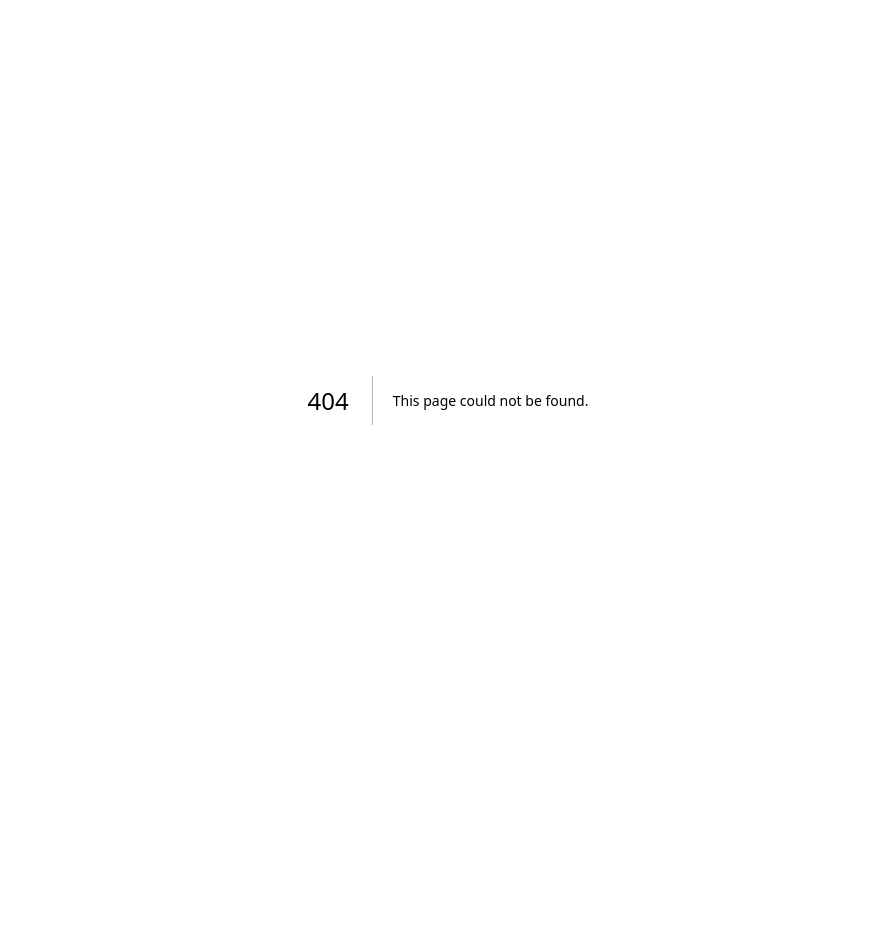
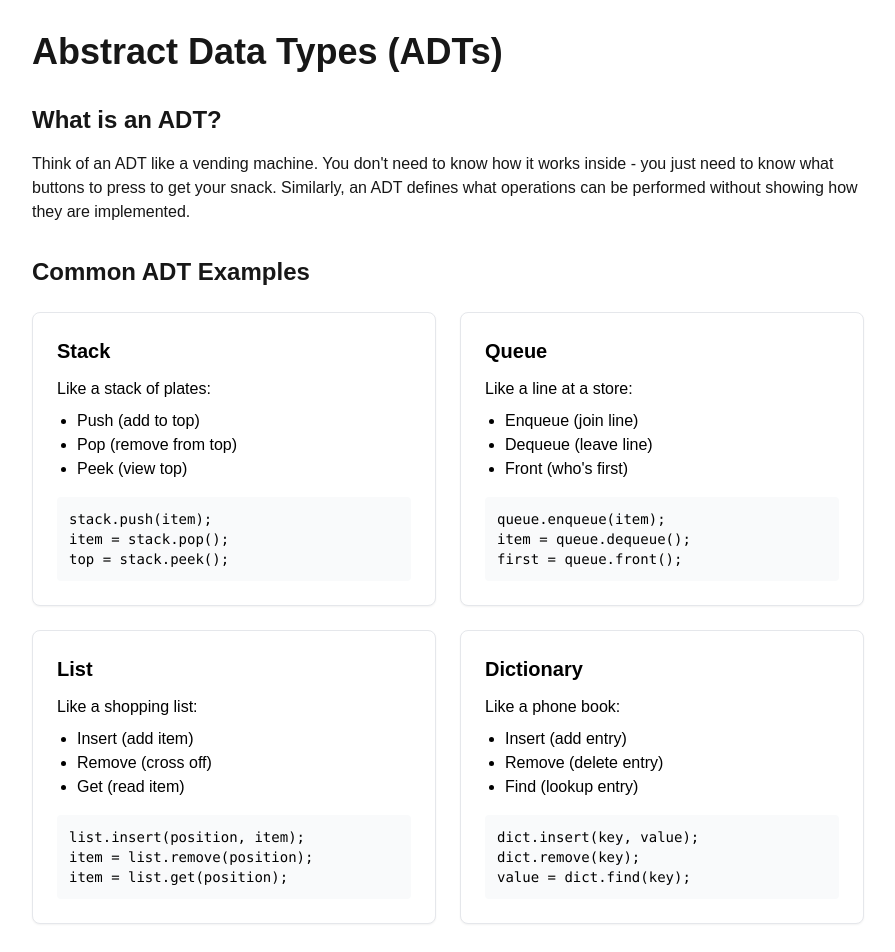
Before and after one commit to Evandabest/learnDS, a Next.js app: page /adt in a window 1280 px wide. Before the commit this address had no page. Shown: the top 952 px of the page, without its empty margins (192-1087 px from the left). Before the commit the page ends 800 px from the top, so only its background shows below. Built offline with nearby package versions, Linux system fonts and the light colour scheme.

Commit message:
feat: add webpage about abstract data types (adt)

```diff
--- /dev/null
+++ b/app/adt/page.tsx
@@ -0,0 +1,94 @@
+'use client';
+
+export default function ADTPage() {
+  return (
+    <div className="max-w-4xl mx-auto p-8">
+      <h1 className="text-4xl font-bold mb-8">Abstract Data Types (ADTs)</h1>
+
+      <section className="mb-8">
+        <h2 className="text-2xl font-semibold mb-4">What is an ADT?</h2>
+        <p className="mb-4">
+          Think of an ADT like a vending machine. You don't need to know how it works inside -
+          you just need to know what buttons to press to get your snack. Similarly, an ADT defines
+          what operations can be performed without showing how they are implemented.
+        </p>
+      </section>
+
+      <section className="mb-12">
+        <h2 className="text-2xl font-semibold mb-6">Common ADT Examples</h2>
+
+        <div className="grid grid-cols-1 md:grid-cols-2 gap-6">
+          <div className="border text-black rounded-lg p-6 bg-white shadow-sm">
+            <h3 className="text-xl font-bold mb-3">Stack</h3>
+            <p className="mb-2">Like a stack of plates:</p>
+            <ul className="list-disc pl-5 mb-4">
+              <li>Push (add to top)</li>
+              <li>Pop (remove from top)</li>
+              <li>Peek (view top)</li>
+            </ul>
+            <pre className="bg-gray-50 text-black p-3 rounded text-sm">
+              <code>{`stack.push(item);
+item = stack.pop();
+top = stack.peek();`}</code>
+            </pre>
+          </div>
+
+          <div className="border text-black rounded-lg p-6 bg-white shadow-sm">
+            <h3 className="text-xl font-bold mb-3">Queue</h3>
+            <p className="mb-2">Like a line at a store:</p>
+            <ul className="list-disc pl-5 mb-4">
+              <li>Enqueue (join line)</li>
+              <li>Dequeue (leave line)</li>
+              <li>Front (who's first)</li>
+            </ul>
+            <pre className="bg-gray-50 p-3 text-black rounded text-sm">
+              <code>{`queue.enqueue(item);
+item = queue.dequeue();
+first = queue.front();`}</code>
+            </pre>
+          </div>
+
+          <div className="border text-black rounded-lg p-6 bg-white shadow-sm">
+            <h3 className="text-xl font-bold mb-3">List</h3>
+            <p className="mb-2">Like a shopping list:</p>
+            <ul className="list-disc pl-5 mb-4">
+              <li>Insert (add item)</li>
+              <li>Remove (cross off)</li>
+              <li>Get (read item)</li>
+            </ul>
+            <pre className="bg-gray-50 text-black p-3 rounded text-sm">
+              <code>{`list.insert(position, item);
+item = list.remove(position);
+item = list.get(position);`}</code>
+            </pre>
+          </div>
+
+          <div className="border rounded-lg text-black p-6 bg-white shadow-sm">
+            <h3 className="text-xl font-bold mb-3">Dictionary</h3>
+            <p className="mb-2">Like a phone book:</p>
+            <ul className="list-disc pl-5 mb-4">
+              <li>Insert (add entry)</li>
+              <li>Remove (delete entry)</li>
+              <li>Find (lookup entry)</li>
+            </ul>
+            <pre className="bg-gray-50 text-black p-3 rounded text-sm">
+              <code>{`dict.insert(key, value);
+dict.remove(key);
+value = dict.find(key);`}</code>
+            </pre>
+          </div>
+        </div>
+      </section>
+
+      <section className="mb-8">
+        <h2 className="text-2xl font-semibold mb-4">Why Use ADTs?</h2>
+        <ul className="list-disc pl-5 space-y-2">
+          <li>Hide complex implementation details</li>
+          <li>Focus on how to use, not how it works</li>
+          <li>Change implementation without affecting users</li>
+          <li>Make code more organized and maintainable</li>
+        </ul>
+      </section>
+    </div>
+  );
+}
```
